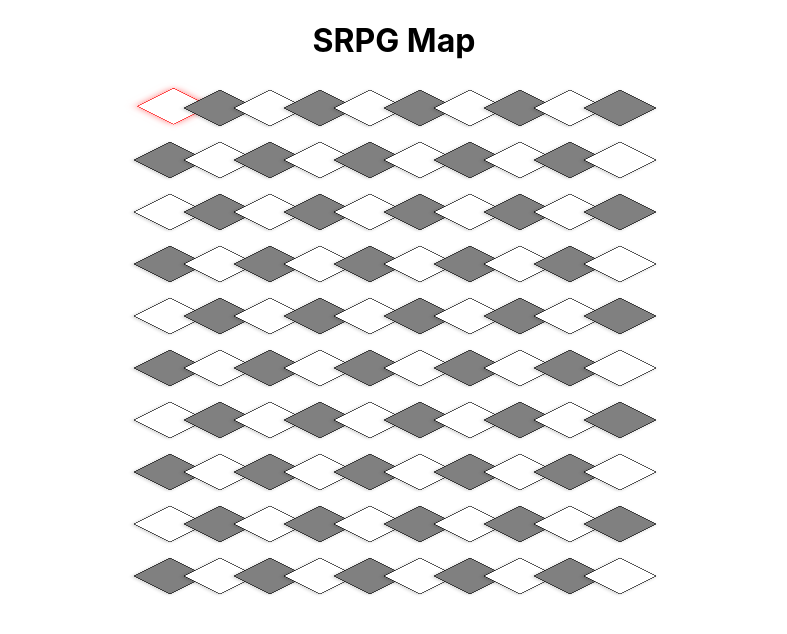
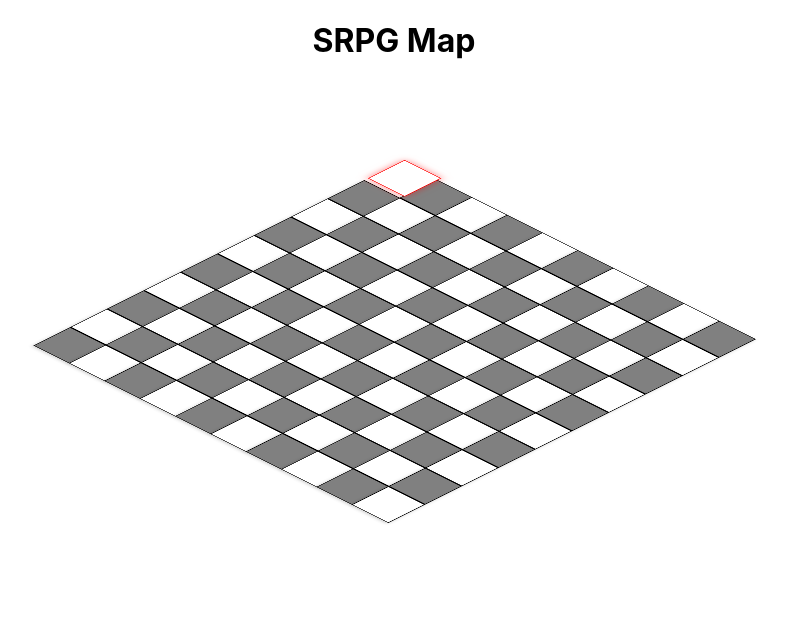
Before and after one commit to MRyutaro/react-srpg-map, a React (Create React App) app: page / in a window 1280 px wide. Shown: the top 634 px of the page, without its empty margins (246-1033 px from the left). Built offline with nearby package versions, Linux system fonts and the light colour scheme.

Commit message:
update: 3d風にした

```diff
--- a/src/components/Map.tsx
+++ b/src/components/Map.tsx
@@ -116,7 +116,8 @@ export function Map({ viewRows = 10, viewCols = 10, tileSize = 50 }: MapProps):
             <div
                 style={{
                     display: "grid",
-                    gridTemplateColumns: `repeat(${viewCols}, ${tileSize}px)`,
+                    gridTemplateColumns: `repeat(${viewCols}, ${tileSize}px)`,  // tileSize幅のタイルをviewCols個並べる
+                    transform: "rotateX(60deg) rotateZ(45deg)", // パースペクティブ効果を追加
                 }}
             >
                 {Array.from({ length: viewRows }).map((_, rowIndex) =>
@@ -135,7 +136,7 @@ export function Map({ viewRows = 10, viewCols = 10, tileSize = 50 }: MapProps):
                                     height: `${tileSize}px`,
                                     backgroundColor: tile.type,
                                     border: isCurrentPosition ? "1px solid red" : "1px solid black", // 現在位置を赤枠で表示
-                                    transform: isCurrentPosition ? 'rotateX(60deg) rotateZ(45deg) translateY(-5px)' : 'rotateX(60deg) rotateZ(45deg)', // 現在位置のタイルを持ち上げる
+                                    transform: isCurrentPosition ? 'translateY(-5px)' : 'none', // 現在位置のタイルを持ち上げる
                                     boxShadow: isCurrentPosition ? '0px 0px 10px rgba(255, 0, 0, 0.5)' : '0px 2px 5px rgba(0, 0, 0, 0.2)', // 影を追加
                                     transition: 'transform 0.2s, box-shadow 0.2s', // スムーズなアニメーションを追加
                                 }}
```
